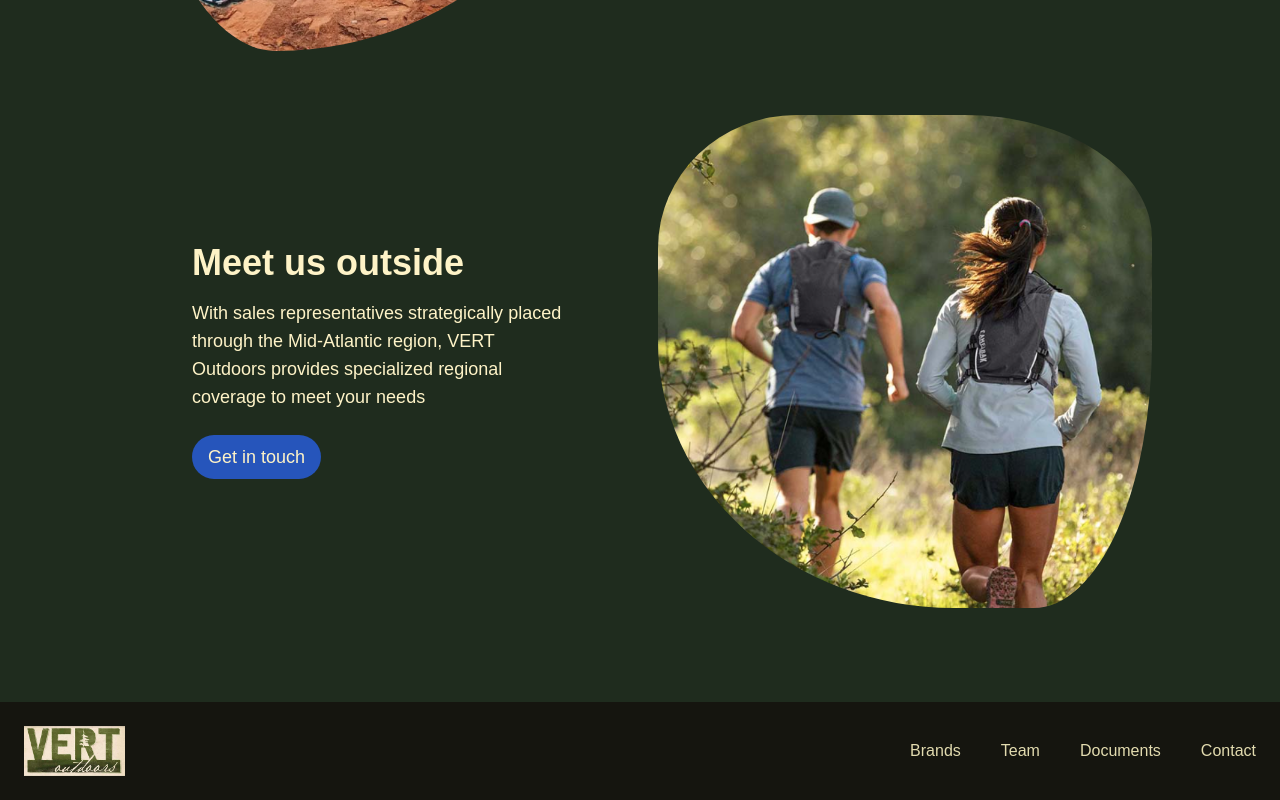
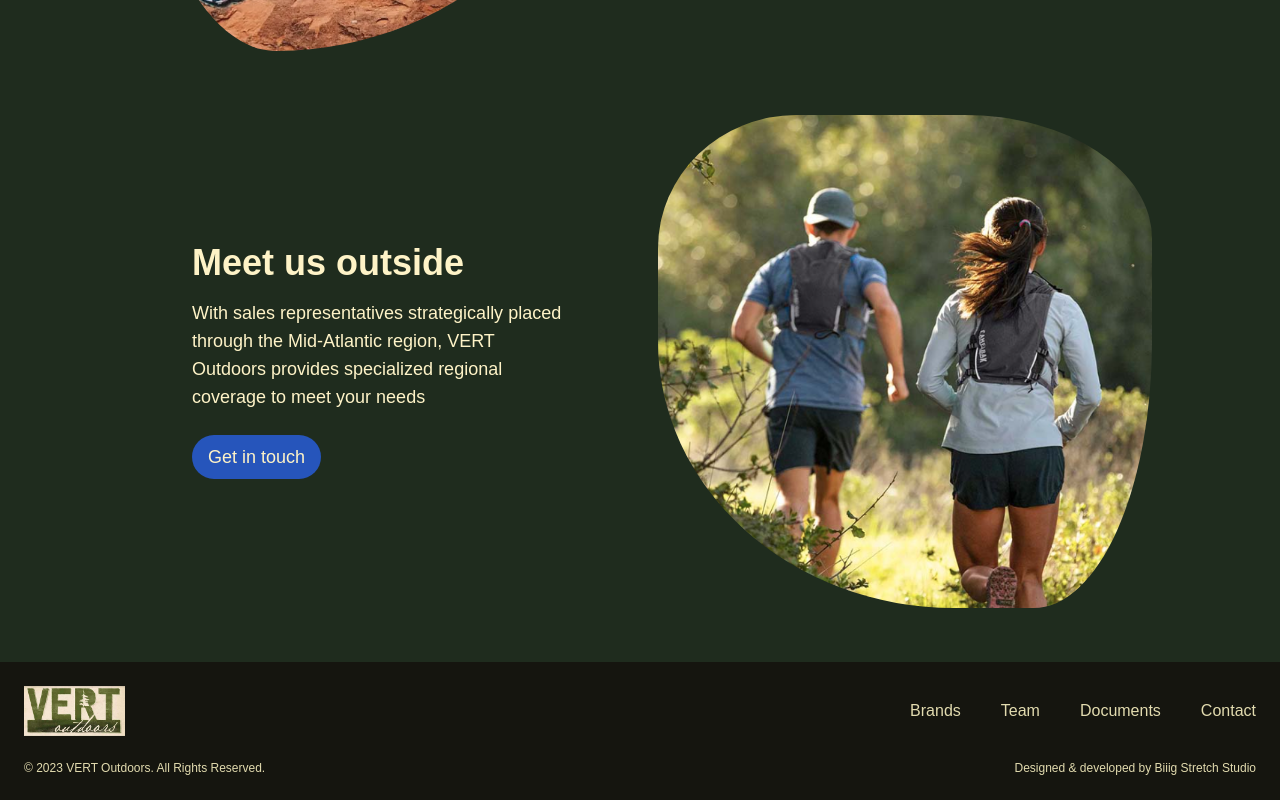
Before and after one commit to gabewolford/vert-outdoors, a Nuxt app: page / in a window 1280 px wide. Shown: the part 1307-2107 px from the top of the page. Built offline with nearby package versions, Linux system fonts and the light colour scheme.

Commit message:
added site credits

```diff
--- a/components/TheFooter.vue
+++ b/components/TheFooter.vue
@@ -1,6 +1,8 @@
 <template>
-  <footer class="absolute bottom-0 w-full bg-[#15150F] p-4 md:p-6 text-center">
-    <nav class="flex flex-col lg:flex-row justify-between gap-6 items-center">
+  <footer
+    class="absolute bottom-0 w-full bg-[#15150F] p-4 md:p-6 text-center flex flex-col gap-6"
+  >
+    <nav class="flex flex-col lg:flex-row gap-6 items-center justify-between">
       <NuxtLink to="/">
         <img
           src="/img/vert-logo.webp"
@@ -17,5 +19,17 @@
         <NuxtLink to="/contact" class="hover:text-[#3D67C3]">Contact</NuxtLink>
       </div>
     </nav>
+    <div class="flex flex-row justify-between">
+      <h6 class="text-xs">© 2023 VERT Outdoors. All Rights Reserved.</h6>
+      <p class="text-xs">
+        Designed & developed by
+        <NuxtLink
+          to="https://biiigstretch.studio"
+          target="_blank"
+          class="hover:text-[#3D67C3] hover:underline hover:underline-offset-4"
+          >Biiig Stretch Studio</NuxtLink
+        >
+      </p>
+    </div>
   </footer>
 </template>
```
